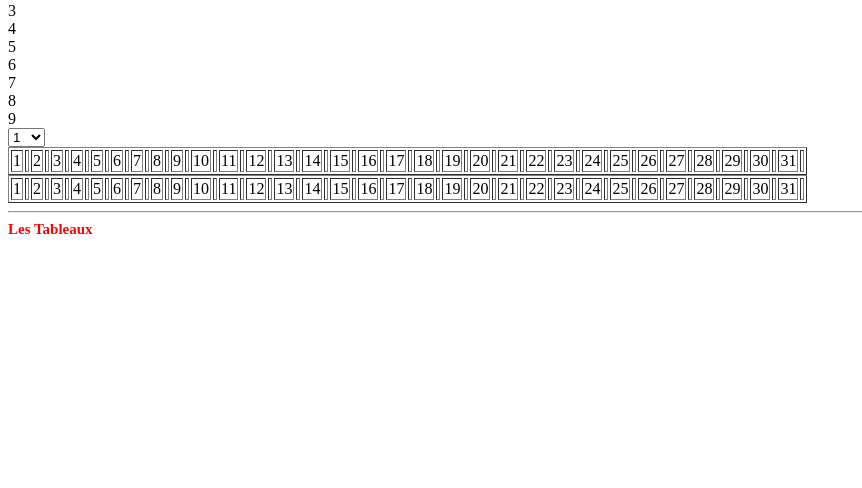
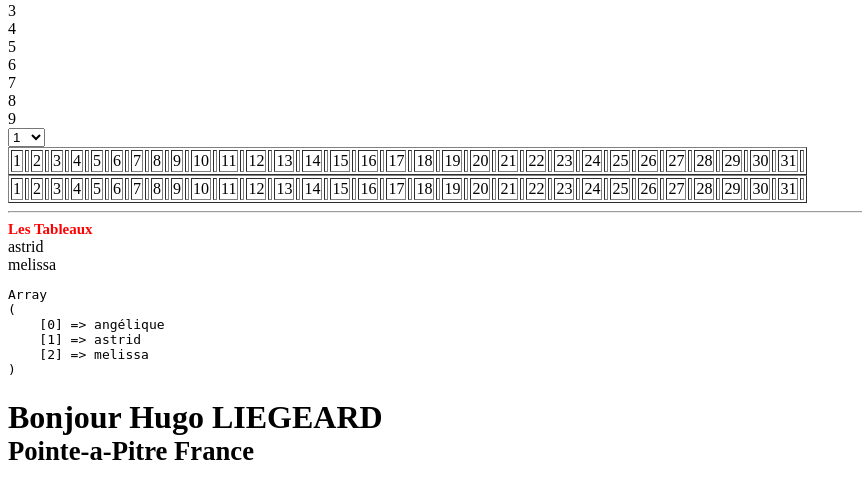
Before and after one commit to ANTHONY-ROSMAEL/formation-PHP, a PHP site: page /01-Bases.php in a window 1280 px wide. Shown: the part 1512-2000 px from the top of the page, without its empty margins (0-862 px from the left). Before the commit the page ends 1746 px from the top, so only its background shows below. Run offline with PHP 8.4, Linux system fonts and the light colour scheme.

Commit message:
travail du 17/10/2019

```diff
--- a/01-BASES/01-Bases.php
+++ b/01-BASES/01-Bases.php
@@ -446,5 +446,50 @@ echo '</td></table>';
 //-------------------------------------------------------------------
 
 echo '<hr><h2>Les Tableaux</h2>';
+// Déclaration et remplisage d'un tableau indexé.
 
+$apprenante = array ('lena','nia');
+$apprenante = ['angélique', 'astrid','melissa'];
+
+//pour affichez les valeurs du tableau ...
+#echo $apprenante ; //ne marche pas, il faut inserer une valeur.
+echo $apprenante[1] .'<br>'; //astrid
+echo $apprenante[2] .'<br>';//melissa
+
+/**pour affichez la valeur d'une clé d'un tableau, on utilise : montableau [clé]. cle = indice = index */
+
+echo '<pre>';
+#var_drump ($apprenante);
+print_r($apprenante);
+echo '</pre>';
+
+/** Ls tableaux associatifs :
+ * les clés ne sont plus numérique, mais sous forme de string.
+ */
+
+$contact = [
+    // cle       =>      valeur
+    'prenom'     =>      'Hugo',
+    'nom'        =>      'LIEGEARD',
+    'telephone'  =>      '0783971515',
+    'age'        =>      '29ans',
+    'adresse'    =>      [
+                               'rue'   => 'Rue des Trois Poiriers',
+                               'ville' => 'Pointe-a-Pitre',
+                               'cp'    => '78190',
+                               'pays'  => [
+                                   'nom'   => 'France',
+                                   'code' => 'FR'
+                               ],
+                         ]
+];
+echo '<h1>Bonjour ' . $contact['prenom']
+                    . ' '
+                    . $contact['nom']
+                    . '<br><small>'
+                    . $contact['adresse']['ville']
+                    . ' '
+                    . $contact['adresse']['pays']['nom']
+                    . '</small>'
+                    . '</h1>';
 ?>
```
